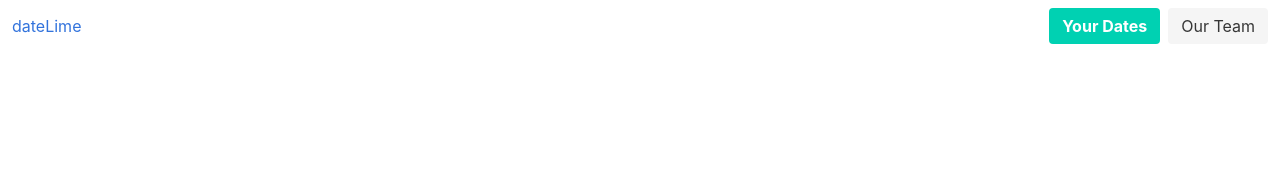
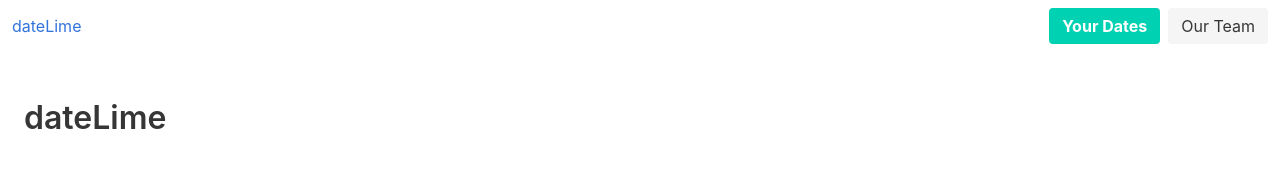
Before and after one commit to Thisara-DE/dateLime, a plain HTML site: page index.html in a window 1280 px wide. Drawn offline with nearby package versions, Linux system fonts and the light colour scheme.

Commit message:
added hero section

```diff
--- a/index.html
+++ b/index.html
@@ -34,7 +34,12 @@
         </div>
       </nav>
 
-      <section>
+      <section class="hero">
+          <div class="hero-body">
+              <p class="title">
+                  dateLime
+              </p>
+          </div>
 
       </section>
 
```
